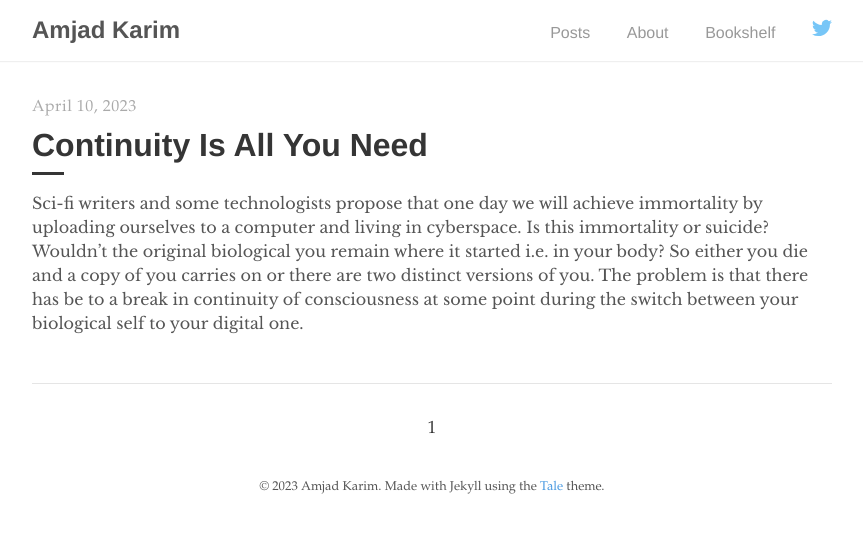
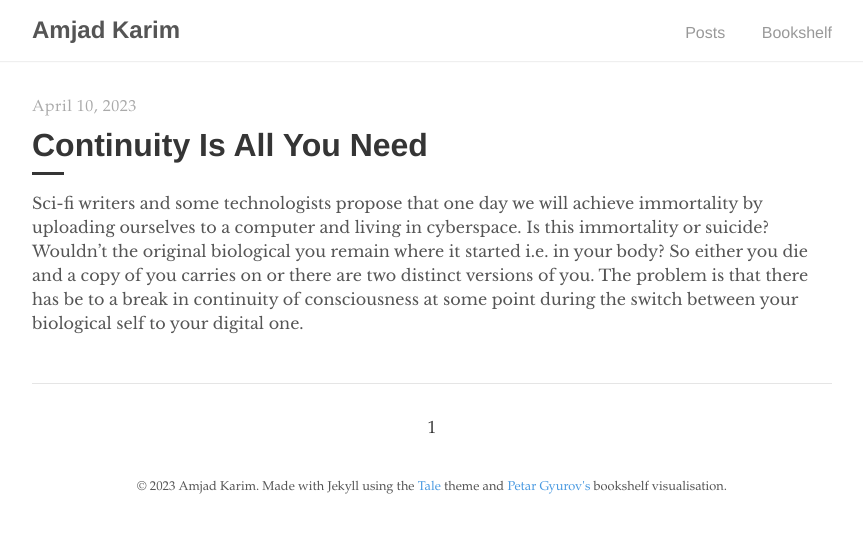
Before and after one commit to dscience7/amjadkarim, a Jekyll site: the page built from index.html, in a window 1280 px wide. Shown: the top 533 px of the page, without its empty margins (208-1071 px from the left). Built offline with Jekyll 4.4.1, drawn with Linux system fonts in a browser that asks for light colours; the list of posts is cut into pages by our own code.

Commit message:
added thanks to Petar

```diff
--- a/_includes/footer.html
+++ b/_includes/footer.html
@@ -1,5 +1,5 @@
 <footer>
   <span>
-    &copy; <time datetime="{{ site.time }}">{{ site.time | date: '%Y' }}</time> {{ site.author.name }}. Made with Jekyll using the <a href="https://github.com/chesterhow/tale/">Tale</a> theme.
+    &copy; <time datetime="{{ site.time }}">{{ site.time | date: '%Y' }}</time> {{ site.author.name }}. Made with Jekyll using the <a href="https://github.com/chesterhow/tale/">Tale</a> theme and <a href="https://github.com/petargyurov/virtual-bookshelf">Petar Gyurov's</a> bookshelf visualisation.
   </span>
 </footer>
--- a/_includes/navigation.html
+++ b/_includes/navigation.html
@@ -5,9 +5,8 @@
     </a>
     <ul>
       <li><a href="{{ site.baseurl }}/">Posts</a></li>
-      <li><a href="{{ '/about' | prepend: site.baseurl }}">About</a></li>
       <li><a href="{{ '/bookshelf' | prepend: site.baseurl }}">Bookshelf</a></li>
-      <li>
+      <!-- <li>
         <a href="https://twitter.com/brylkarim">
           <svg
             xmlns="http://www.w3.org/2000/svg"
@@ -24,7 +23,7 @@
             />
           </svg>
         </a>
-      </li>
+      </li> -->
     </ul>
   </div>
 </nav>
```
Also changed, not shown: 7 other files.
